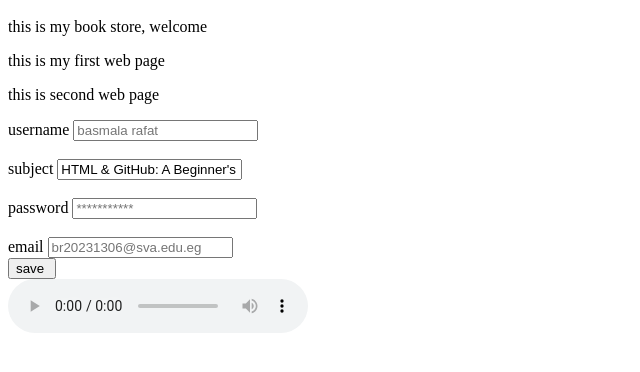
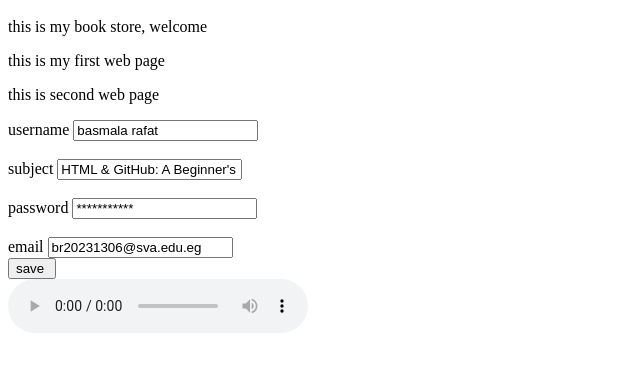
Before and after one commit to basmala353/myfirstwebpage, a plain HTML site: page index.html in a window 1280 px wide. Shown: the part 48-420 px from the top of the page, without its empty margins (0-640 px from the left). Drawn offline with Linux system fonts and the light colour scheme.

Commit message:
Add files via upload

```diff
--- a/index.html
+++ b/index.html
@@ -14,7 +14,7 @@
 <form>
     <div>
     <label>username</label>
-<input type="text" required placeholder="basmala rafat">
+<input type="text" value="basmala rafat">
     </div>
     <br>
     <div>
@@ -24,12 +24,12 @@
         <br>
 <div>
 <label>password</label>
-<input type="text" required placeholder="***********">
+<input type="text" value="***********">
 </div>
 <br>
 <div>
 <label>email</label>
-<input type="email" placeholder="br20231306@sva.edu.eg">
+<input type="email" value="br20231306@sva.edu.eg">
 </div>
 <input type="submit" value="save ">
 <div>
```
